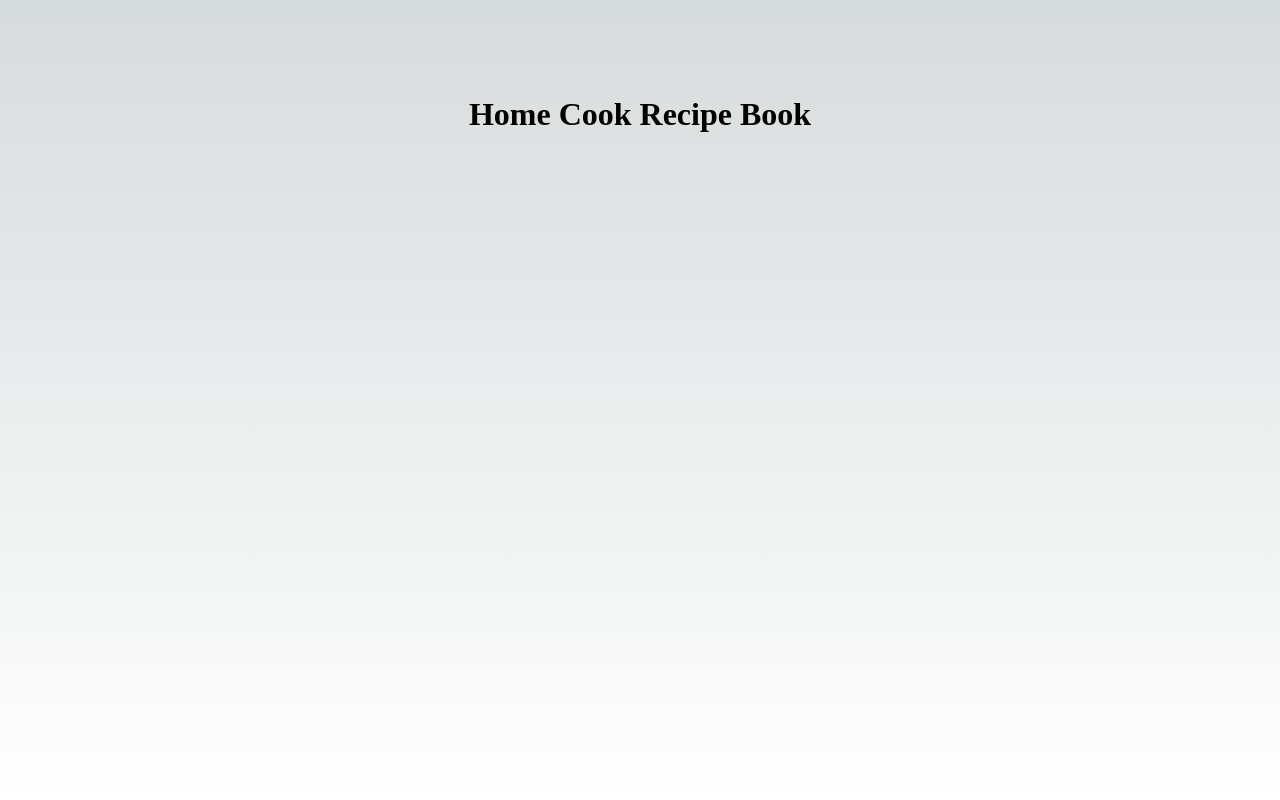
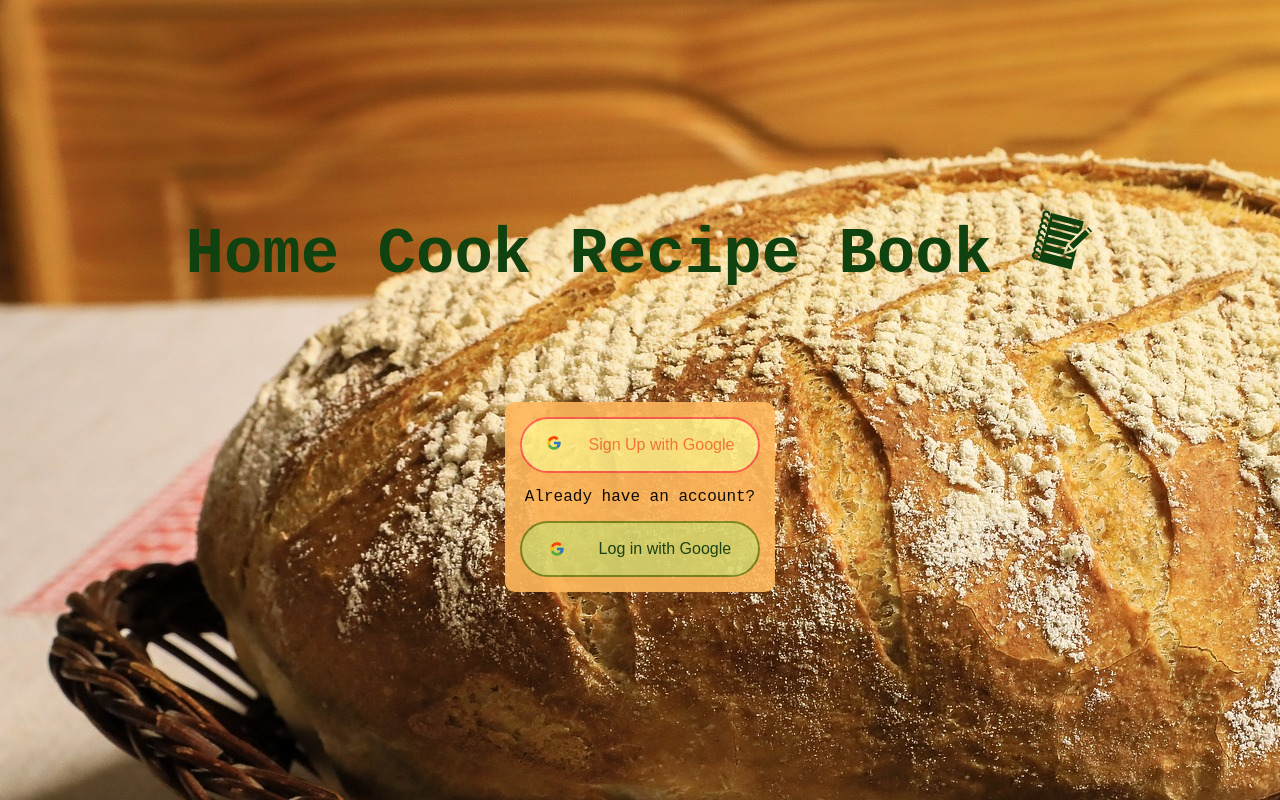
Before and after one commit to mac718/recipe-book, a Next.js app in the folder client/: page / in a window 1280 px wide. Built offline with nearby package versions, Linux system fonts and the light colour scheme.

Commit message:
write index page markup

```diff
--- a/client/package.json
+++ b/client/package.json
@@ -17,6 +17,7 @@
     "next": "13.3.0",
     "react": "18.2.0",
     "react-dom": "18.2.0",
+    "react-icons": "^4.8.0",
     "typescript": "5.0.4"
   }
 }
--- a/client/pages/index.tsx
+++ b/client/pages/index.tsx
@@ -1,9 +1,8 @@
 import Head from "next/head";
+import styles from "@component/styles/Home.module.css";
+import { FcGoogle } from "react-icons/fc";
+import { GiNotebook } from "react-icons/gi";
 import Image from "next/image";
-import { Inter } from "next/font/google";
-import styles from "@component/styles/Home.module.css";
-
-const inter = Inter({ subsets: ["latin"] });
 
 export default function Home() {
   return (
@@ -15,7 +14,22 @@ export default function Home() {
         <link rel="icon" href="/favicon.ico" />
       </Head>
       <main className={styles.main}>
-        <h1>Home Cook Recipe Book</h1>
+        <h1>
+          Home Cook Recipe Book <GiNotebook />
+        </h1>
+        <div className={styles["register-login"]}>
+          <button className={styles["register-button"]}>
+            <div>
+              <FcGoogle />
+            </div>
+            Sign Up with Google
+          </button>
+          <span className={styles.query}>Already have an account?</span>
+          <button className={styles["login-button"]}>
+            <FcGoogle />
+            Log in with Google
+          </button>
+        </div>
       </main>
     </>
   );
--- a/client/styles/Home.module.css
+++ b/client/styles/Home.module.css
@@ -1,10 +1,18 @@
 .main {
   display: flex;
   flex-direction: column;
-  justify-content: space-between;
+  justify-content: space-evenly;
   align-items: center;
   padding: 6rem;
   min-height: 100vh;
+  background: white;
+  background-image: url("../public/bread.jpg");
+}
+
+.main h1 {
+  color: #104210;
+  font-family: "Courier New", Courier, monospace;
+  font-size: 4em;
 }
 
 .description {
@@ -97,7 +105,7 @@
 
 .center::before,
 .center::after {
-  content: '';
+  content: "";
   left: 50%;
   position: absolute;
   filter: blur(45px);
@@ -106,6 +114,58 @@
 
 .logo {
   position: relative;
+}
+
+.register-login {
+  display: flex;
+  flex-direction: column;
+  background: #ffb85d;
+  border-radius: 10px;
+  opacity: 0.9;
+}
+
+.register-button {
+  width: 15em;
+  height: 3.5em;
+  border: 2px solid #ff5c4d;
+  border-radius: 30px;
+  display: flex;
+  justify-content: space-around;
+  align-items: center;
+  padding: 10px;
+  background: #ffed86;
+  color: #ff7636;
+  font-size: 1em;
+  font-weight: 500;
+  margin: 15px;
+  cursor: pointer;
+}
+
+.login-button {
+  width: 15em;
+  height: 3.5em;
+  border: 2px solid #7a871e;
+  border-radius: 30px;
+  display: flex;
+  justify-content: space-around;
+  align-items: center;
+  padding: 10px;
+  background: #dad870;
+  color: #104210;
+  font-size: 1em;
+  font-weight: 500;
+  margin: 15px;
+  cursor: pointer;
+}
+
+.img {
+  border-radius: 10px;
+}
+
+.query {
+  text-align: center;
+  font-family: "Courier New", Courier, monospace;
+  color: black;
 }
 /* Enable hover only on non-touch devices */
 @media (hover: hover) and (pointer: fine) {
```
Also changed, not shown: client/public/bread.jpg (added), 1 other file (tests, documents, lock files or other folders).
